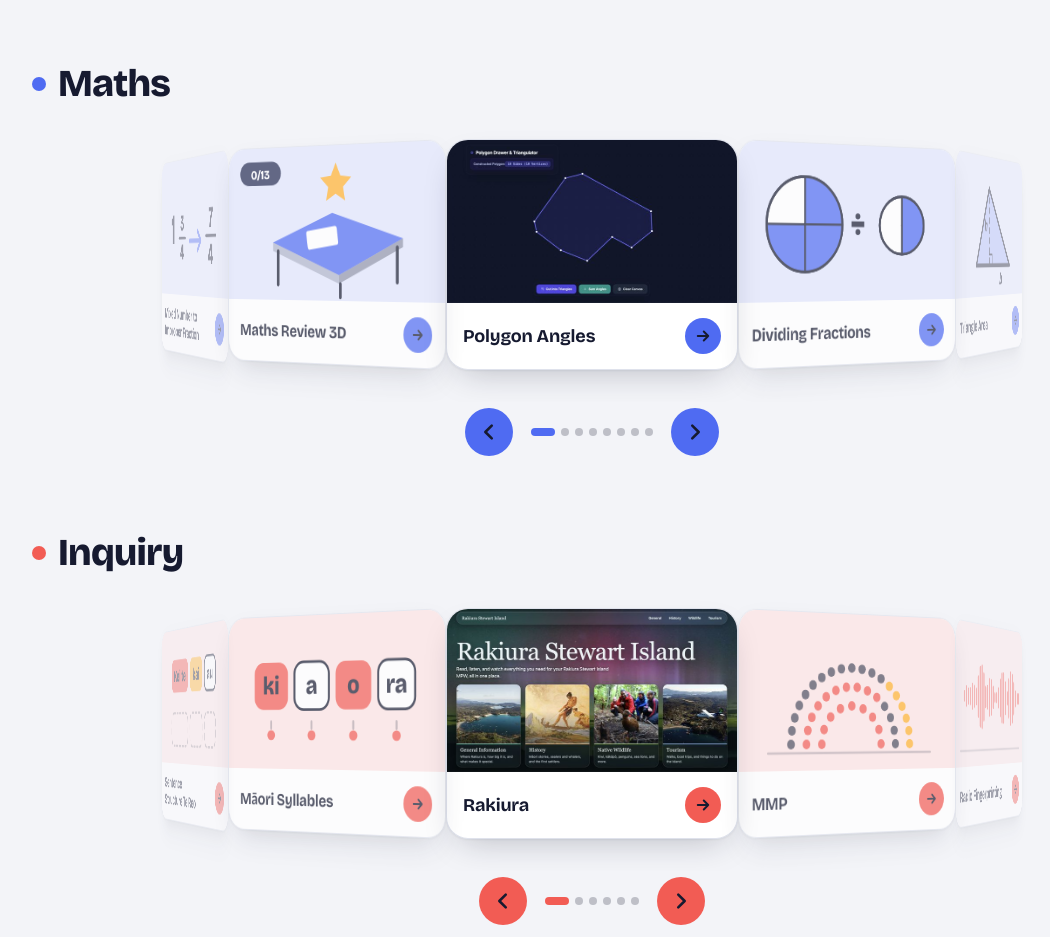
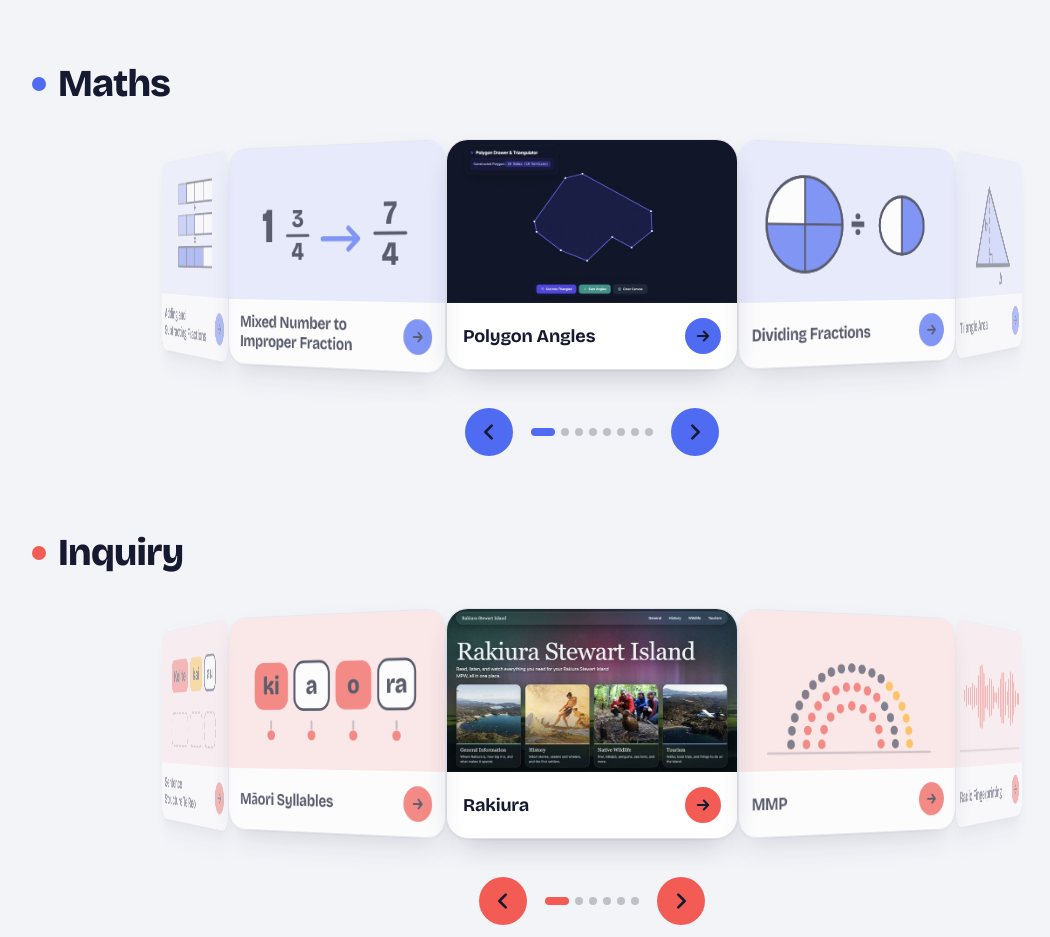
Before and after one commit to MrMillsFairfield/Home, a plain HTML site: page index.html in a window 1280 px wide. Shown: the part 1080-2017 px from the top of the page, without its empty margins (48-1098 px from the left). Drawn offline with nearby package versions, Linux system fonts and the light colour scheme.

Commit message:
Update index.html

```diff
--- a/index.html
+++ b/index.html
@@ -307,10 +307,9 @@ svg *{stroke-linecap:round;stroke-linejoin:round}
       {n:'Metric Conversion',p:'MetricConversion/',m:'metric'},{n:'Decimal Compare',p:'DecimalCompare/',m:'decimal'}]},
     {id:'maths',t:'Maths',hue:'var(--maths)',items:[
       {n:'Polygon Angles',p:'PolygonAngles/',m:'polygon'},{n:'Dividing Fractions',p:'DividingFractions/',m:'dividing'},
-      {n:'Triangle Area',p:'TriangleArea/',m:'triangle'},{n:'Card Algebra',p:'CardAlgebra/',m:'cards'},
+      {n:'Triangle Area',p:'TriangleArea/',m:'triangle'},{n:'Card Algebra',p:'CardAlgebra/',m:'cards'},{n:'Maths Review 3D',p:'MathsReview3D/',m:'review'},
       {n:'Multiplying Fractions',p:'MultiplyingFractions/',m:'mult'},{n:'Adding and Subtracting Fractions',p:'addingandsubtractingfractions/',m:'addsub'},
-      {n:'Mixed Number to Improper Fraction',p:'mixednumbertoimproperfraction/',m:'mixed'},
-      {n:'Maths Review 3D',p:'MathsReview3D/',m:'review'}]},
+      {n:'Mixed Number to Improper Fraction',p:'mixednumbertoimproperfraction/',m:'mixed'}]},
     {id:'inquiry',t:'Inquiry',hue:'var(--inquiry)',items:[
       {n:'Rakiura',p:'Rakiura/',m:'rakiura'},{n:'MMP',p:'MMP/',m:'mmp'},
       {n:'Radio Fingerprinting',p:'RadioFingerprinting/',m:'radio'},{n:'Bomb Defusal Reo',p:'BombDefusalReo/',m:'bomb'},
```
